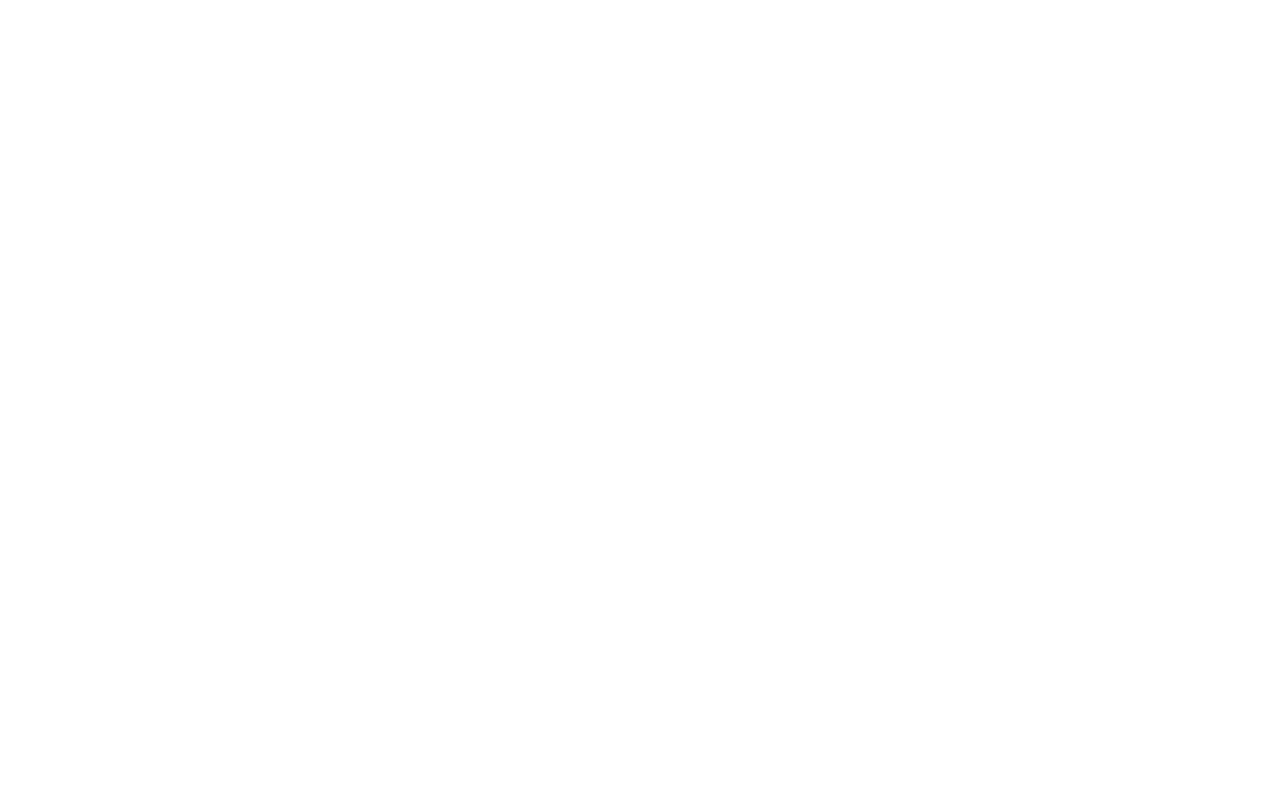
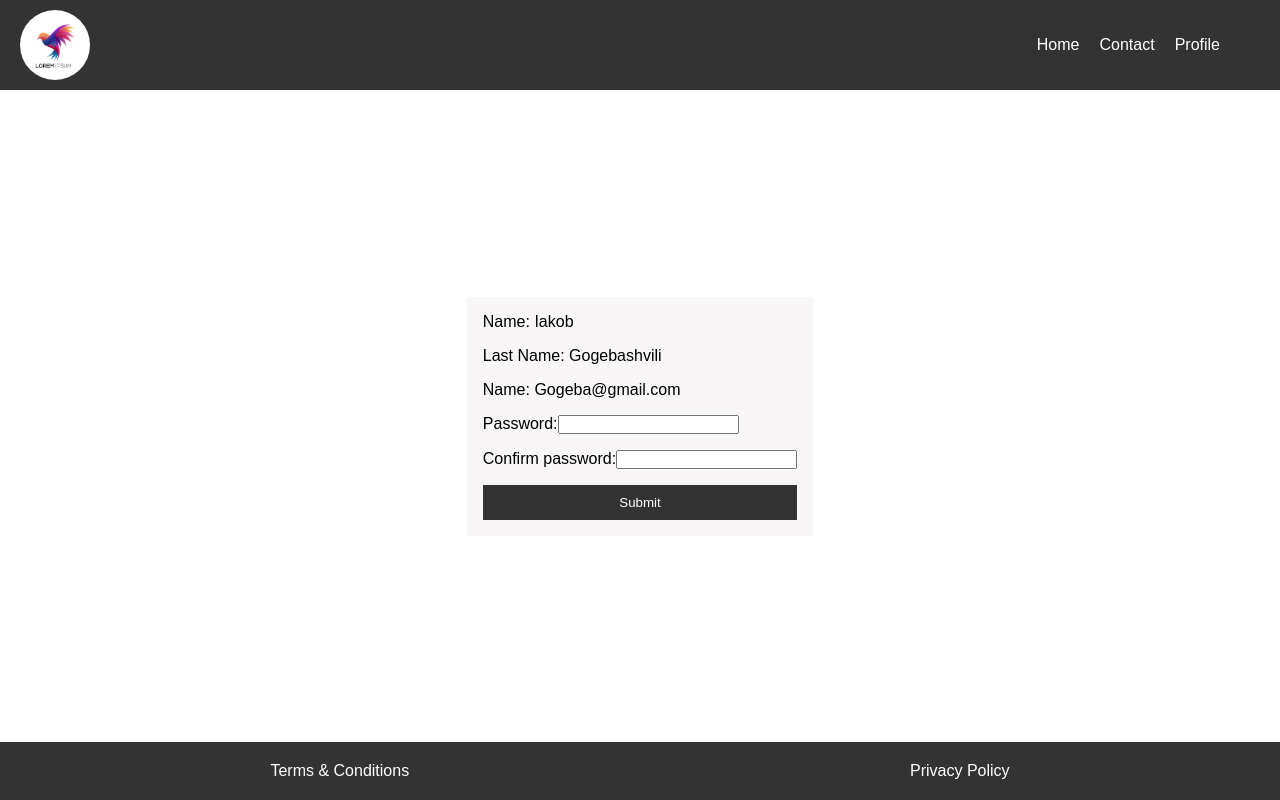
Before and after one commit to GeorgeTch/test-repo, a React (Create React App) app: page /profile in a window 1280 px wide. Before the commit this address had no page. Built offline with nearby package versions, Linux system fonts and the light colour scheme.

Commit message:
created profile page on seminar

```diff
--- a/src/App.js
+++ b/src/App.js
@@ -2,6 +2,7 @@
 import { BrowserRouter, Route, Routes } from "react-router-dom";
 import Home from "./pages/Home";
 import Contact from "./pages/Contact";
+import Profile from "./pages/Profile";
 import Layout from "./components/Layout";
 import "./App.css";
 
@@ -13,6 +14,7 @@
           <Route path="/" element={<Layout />}>
             <Route index element={<Home />} />
             <Route path="contact" element={<Contact />} />
+            <Route path="profile" element={<Profile />} />
           </Route>
         </Routes>
       </BrowserRouter>
--- a/src/components/Header.jsx
+++ b/src/components/Header.jsx
@@ -17,7 +17,9 @@
             <li>
               <Link to="contact">Contact</Link>
             </li>
-            <li>{/* <Link to="">About Us</Link> */}</li>
+            <li>
+              <Link to="profile">Profile</Link>
+            </li>
             <li></li>
           </ul>
         </nav>
--- /dev/null
+++ b/src/pages/Profile.css
@@ -0,0 +1,18 @@
+.profile-container {
+  background-color: rgb(248, 246, 246);
+  padding: 1rem;
+}
+
+.profile-container ul {
+  list-style-type: none;
+}
+
+.profile-container div,
+.static-profile-info li {
+  margin-bottom: 1rem;
+}
+
+.profile-form {
+  display: flex;
+  flex-direction: column;
+}
--- /dev/null
+++ b/src/pages/Profile.jsx
@@ -0,0 +1,38 @@
+import "./Profile.css";
+
+function Profile() {
+  const profileInfo = {
+    name: "Iakob",
+    lastName: "Gogebashvili",
+    email: "Gogeba@gmail.com",
+  };
+  return (
+    <div className="profile-container">
+      <div className="static-profile-info">
+        <ul>
+          <li>Name: {profileInfo.name}</li>
+          <li>Last Name: {profileInfo.lastName}</li>
+          <li>Name: {profileInfo.email}</li>
+        </ul>
+      </div>
+      <form className="profile-form" action="">
+        <div>
+          <label htmlFor="password">Password:</label>
+          <input type="password" id="password" name="password" required />
+        </div>
+        <div>
+          <label htmlFor="confirmPassword">Confirm password:</label>
+          <input
+            type="password"
+            id="confirmPassword"
+            name="confirmPassword"
+            required
+          />
+        </div>
+        <button>Submit</button>
+      </form>
+    </div>
+  );
+}
+
+export default Profile;
```
